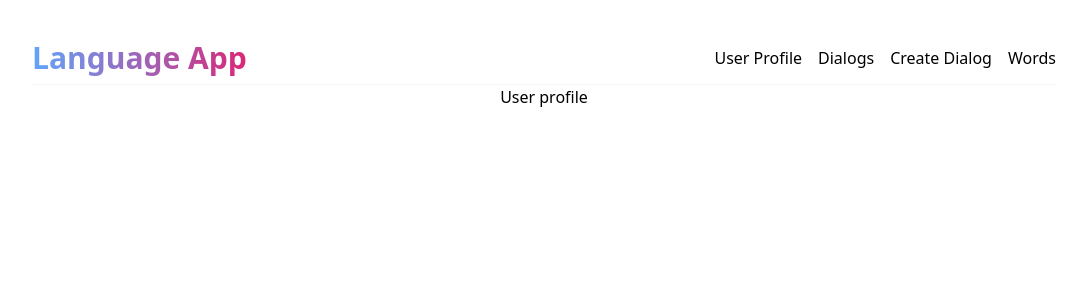
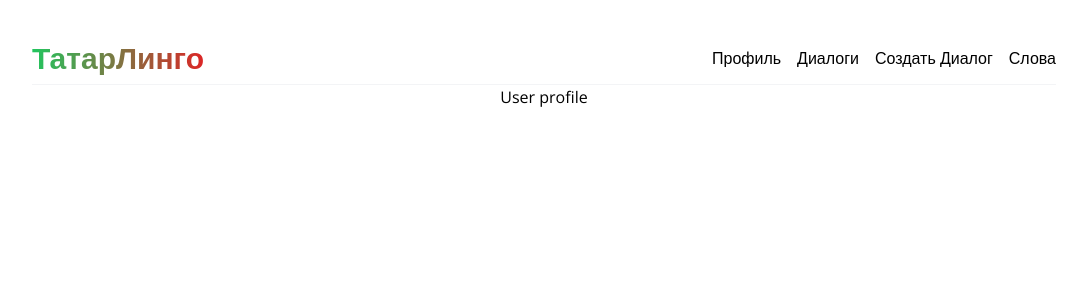
Before and after one commit to nikolina2k/language-app-front, a React (Vite) app: page / in a window 1280 px wide. Shown: the top 300 px of the page, without its empty margins (96-1183 px from the left). Built offline with nearby package versions, Linux system fonts and the light colour scheme.

Commit message:
add fonts

```diff
--- a/src/components/Navbar/Navbar.jsx
+++ b/src/components/Navbar/Navbar.jsx
@@ -2,8 +2,8 @@ const Navbar = () => {
   return (
     <div className="flex justify-between items-center border-b border-gray-100 w-full py-2">
       <div className="text-3xl font-extrabold text-gray-900 dark:text-white font-roboto">
-        <span className="text-transparent bg-clip-text bg-gradient-to-r to-pink-600 from-blue-400">
-          Language App
+        <span className="text-transparent bg-clip-text bg-gradient-to-r to-red-600 from-green-500">
+          ТатарЛинго
         </span>
       </div>
 
@@ -11,22 +11,22 @@ const Navbar = () => {
         <ul className="flex space-x-4">
           <li>
             <a href="/" className="text-black">
-              User Profile
+              Профиль
             </a>
           </li>
           <li>
             <a href="/dialog" className="text-black">
-              Dialogs
+              Диалоги
             </a>
           </li>
           <li>
             <a href="/create" className="text-black">
-              Create Dialog
+              Создать Диалог
             </a>
           </li>
           <li>
             <a href="/word" className="text-black">
-              Words
+              Слова
             </a>
           </li>
         </ul>
--- a/src/index.css
+++ b/src/index.css
@@ -1,3 +1,6 @@
+@import url('https://fonts.googleapis.com/css2?family=Open+Sans&display=swap');
+@import url('https://fonts.googleapis.com/css2?family=Open+Sans:wght@400;700;800&display=swap');
+
 @tailwind base;
 @tailwind components;
 @tailwind utilities;
--- a/tailwind.config.js
+++ b/tailwind.config.js
@@ -3,6 +3,9 @@ export default {
   content: ["./index.html", "./src/**/*.{js,ts,jsx,tsx}"],
   theme: {
     extend: {},
+    fontFamily: {
+      sans: ['"Open Sans"', "sans-serif"],
+    },
   },
   plugins: [],
 };
```
Also changed, not shown: src/App.jsx (+4 -4 lines).
